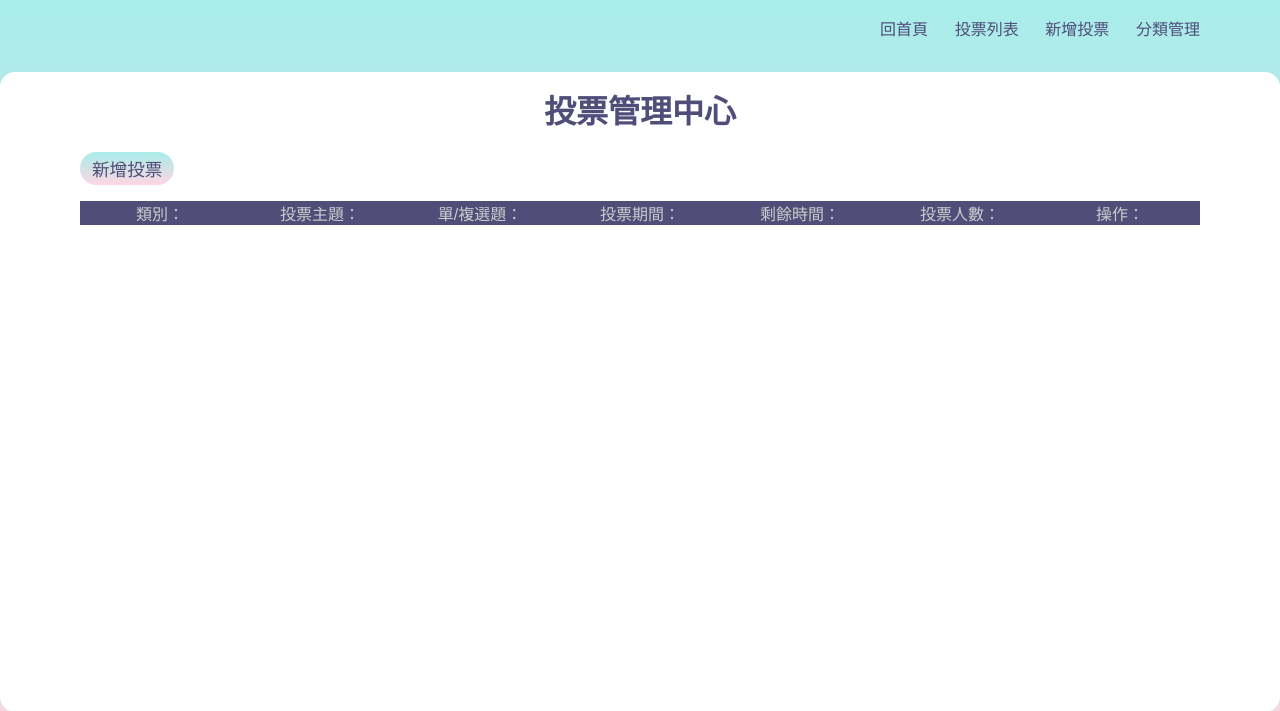
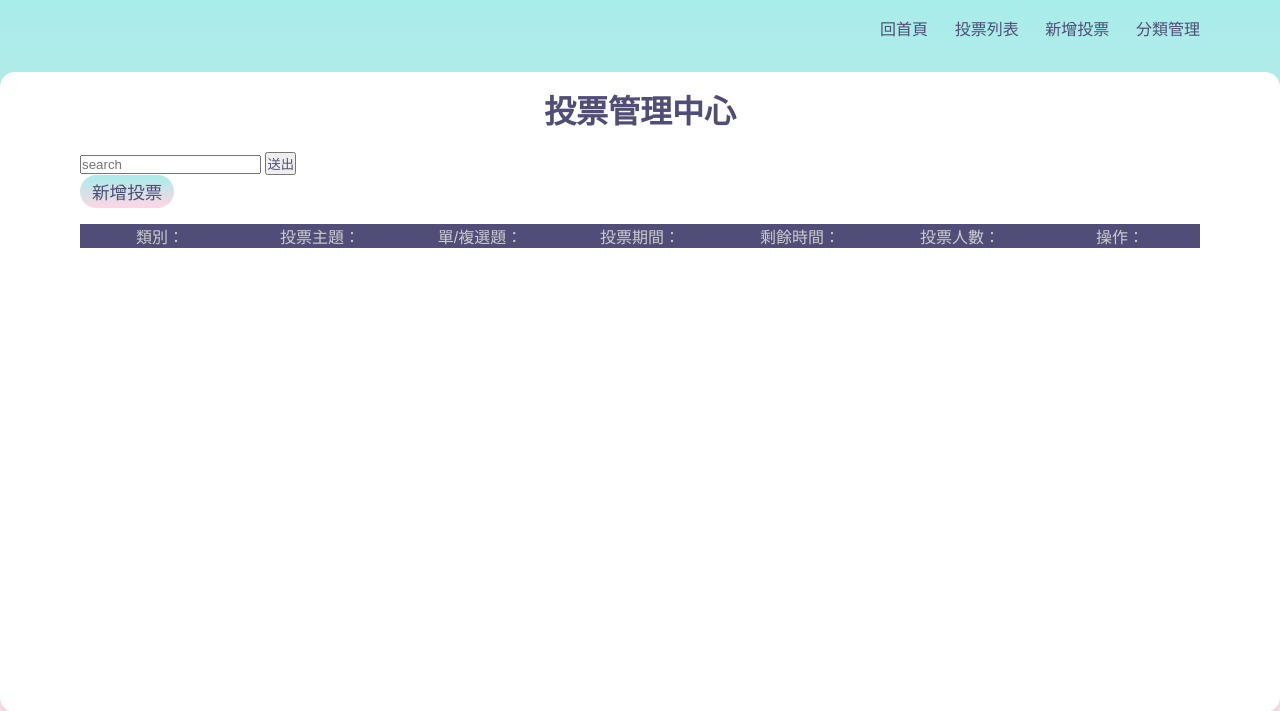
Before and after one commit to AllenYangNCTU/Electroral_System, a PHP site: page /back.php in a window 1280 px wide. Shown: the top 711 px of the page. Run offline with PHP 8.4, Linux system fonts and the light colour scheme; data that the repository does not hold is empty.

Commit message:
後台管理投票頁面增加搜尋投票主題功能

```diff
--- a/back.php
+++ b/back.php
@@ -165,6 +165,17 @@
       include $file;
     } else {
     ?>
+      <form style="margin-left:5rem;" action="./index.php?filter=0<?= $p; ?><?= $querystr; ?>" method="post">
+        <input type="text" name="search_string" id="" placeholder="search">
+        <input type="submit" value="送出">
+      </form>
+      <?php
+      if (isset($_POST['search_string'])) {
+
+        $sql_search = "select * from subjects where subject like '%{$_POST['search_string']}%'";
+        $search = $pdo->query($sql_search)->fetchAll(PDO::FETCH_ASSOC);
+      }
+      ?>
       <button style="margin-left:5rem;" class=btn onclick="location.href='?do=add_vote'">新增投票</button>
       <div>
         <ul>
@@ -178,6 +189,9 @@
             <div>操作：</div>
           </li>
           <?php
+          if (isset($_POST['search_string'])) {
+            $subjects = $search;
+          }
           $subjects = show_table_contents('subjects');
           foreach ($subjects as $subject) {
             if (!$subject['switch']) {
```
Also changed, not shown: front/vote_list.php (+0 -8 lines).
